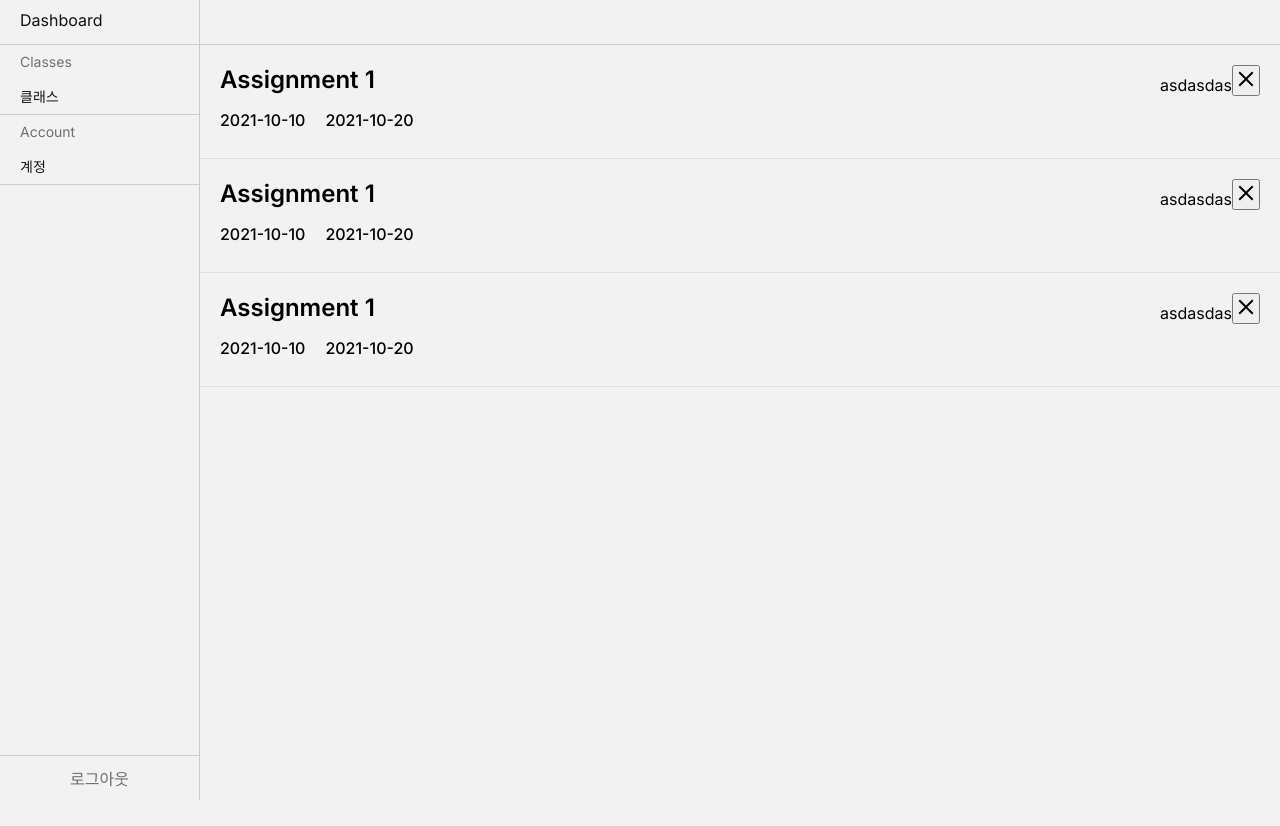
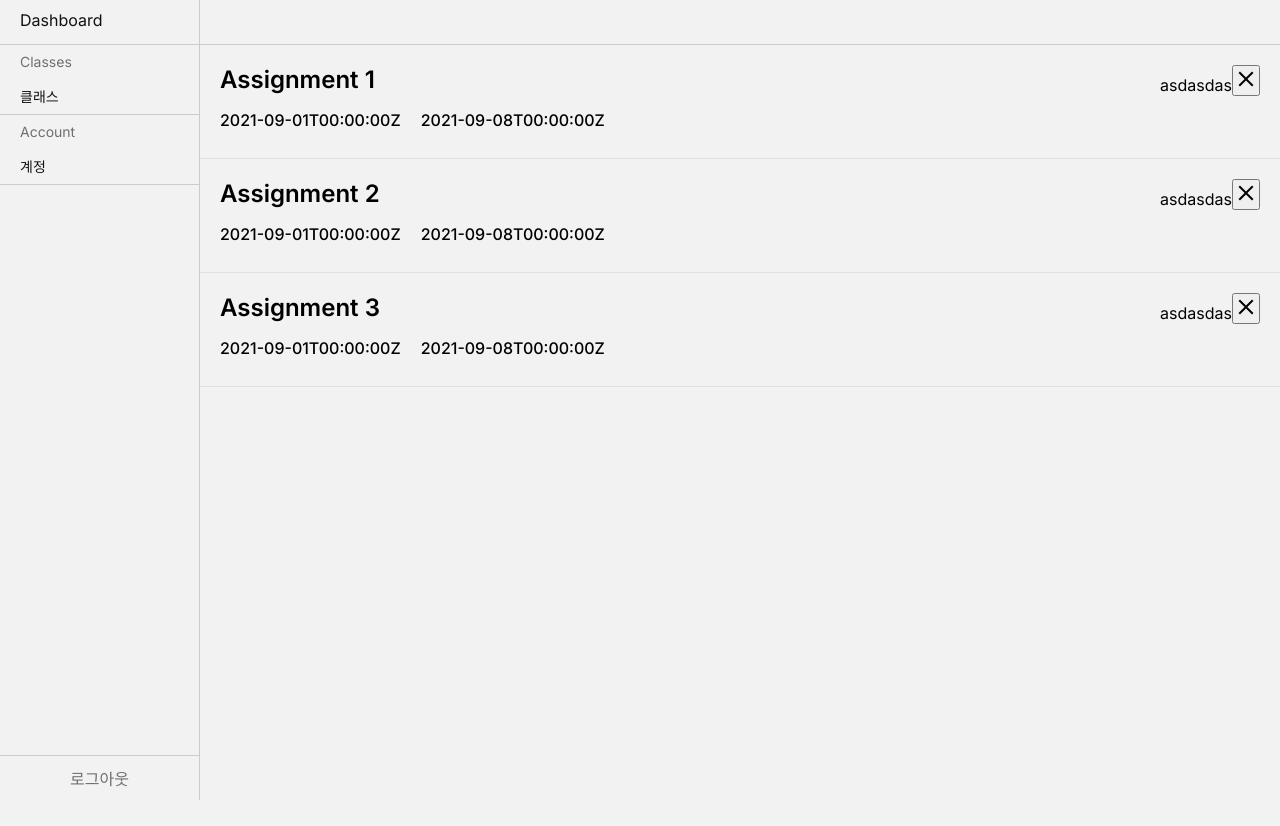
Before and after one commit to bayy1216/Grading-X-FE, a Next.js app: page /dashboard/course/1 in a window 1280 px wide. Shown: the top 826 px of the page. Built offline with nearby package versions, Linux system fonts and the light colour scheme.

Commit message:
#1 [Feat]: examDetail 페이지 추가

```diff
--- a/src/api/assignment/assignment.request.ts
+++ b/src/api/exam/exam.request.ts
@@ -1,4 +1,4 @@
-export interface AssignmentCreateRequest {
+export interface ExamCreateRequest {
   name: string;
   description: string;
   startTime: string;
@@ -6,7 +6,7 @@ export interface AssignmentCreateRequest {
 }
 
 
-export interface AssignmentUpdateRequest {
+export interface ExamUpdateRequest {
   name: string;
   description: string;
   startTime: string;
--- a/src/api/assignment/assignment.response.ts
+++ b/src/api/exam/exam.response.ts
@@ -1,11 +1,11 @@
-export interface Assignment{
+export interface Exam {
   id: number;
   name: string;
   startTime: string;
   endTime: string;
 }
 
-export interface AssignmentDetail{
+export interface ExamDetail {
   id: number;
   name: string;
   description: string;
--- a/src/app/(afterLogin)/dashboard/course/[courseId]/_component/AssignmentItem.tsx
+++ b/src/app/(afterLogin)/dashboard/course/[courseId]/_component/ExamItem.tsx
@@ -1,26 +1,26 @@
-import style from './assignmentItem.module.css';
-import {Assignment} from "@/api/assignment/assignment.response";
+import style from './examItem.module.css';
+import {Exam} from "@/api/exam/exam.response"
 
 
 type Props = {
-  assignment: Assignment;
+  exam: Exam;
 };
 
 
-export default function AssignmentItem({assignment}: Props){
+export default function ExamItem({exam}: Props){
 
   return (
     <div className={style.container}>
       <div className={style.leftWrapper}>
         <div className={style.title}>
-          {assignment.name}
+          {exam.name}
         </div>
         <div className={style.data}>
           <div className={style.startTime}>
-            {assignment.startTime}
+            {exam.startTime}
           </div>
           <div className={style.endTime}>
-            {assignment.endTime}
+            {exam.endTime}
           </div>
         </div>
       </div>
--- a/src/app/(afterLogin)/dashboard/course/[courseId]/page.module.css
+++ b/src/app/(afterLogin)/dashboard/course/[courseId]/page.module.css
@@ -6,3 +6,7 @@
   width: 100%;
   height: 100%;
 }
+
+.item {
+  width: 100%;
+}
--- a/src/app/(afterLogin)/dashboard/course/[courseId]/page.tsx
+++ b/src/app/(afterLogin)/dashboard/course/[courseId]/page.tsx
@@ -1,28 +1,58 @@
-import AssignmentItem from "@/app/(afterLogin)/dashboard/course/[courseId]/_component/AssignmentItem";
+"use client";
+import ExamItem from "@/app/(afterLogin)/dashboard/course/[courseId]/_component/ExamItem";
 import style from "./page.module.css"
-import {Assignment} from "@/api/assignment/assignment.response";
+import {Exam} from "@/api/exam/exam.response";
+import {useRouter} from "next/navigation";
 
 
 type Props = {
   params: {
-    classId: string;
+    courseId: string;
   }
 };
 
-const sampleData: Assignment = {
-  id: 1,
-  name: "Assignment 1",
-  startTime: "2021-10-10",
-  endTime: "2021-10-20"
-}
+const sampleDatas: Exam[] = [
+  {
+    id: 1,
+    name: "Assignment 1",
+    startTime: "2021-09-01T00:00:00Z",
+    endTime: "2021-09-08T00:00:00Z",
+  },
+  {
+    id: 2,
+    name: "Assignment 2",
+    startTime: "2021-09-01T00:00:00Z",
+    endTime: "2021-09-08T00:00:00Z",
+  },
+  {
+    id: 3,
+    name: "Assignment 3",
+    startTime: "2021-09-01T00:00:00Z",
+    endTime: "2021-09-08T00:00:00Z",
+  }
+]
 
-export default function Page({params} : Props) {
+export default function Page({params}: Props) {
+
+  const router = useRouter();
+  const onClick = (id: number) => {
+    router.push(`/dashboard/course/${params.courseId}/exam/${id}`);
+    console.log("Clicked");
+  }
+
+
 
   return (
     <div className={style.container}>
-      <AssignmentItem assignment={sampleData} />
-      <AssignmentItem assignment={sampleData} />
-      <AssignmentItem assignment={sampleData} />
+      {
+        sampleDatas.map((assignment) =>
+          <div key={assignment.id} onClick={()=> onClick(assignment.id)} className={style.item}>
+            <ExamItem exam={assignment} />
+          </div>
+
+        )
+      }
+
     </div>
   )
 }
```
Also changed, not shown: src/app/(afterLogin)/dashboard/course/[courseId]/exam/[examId]/page.tsx (added, +7 -0 lines), src/app/(afterLogin)/dashboard/course/[courseId]/_component/examItem.module.css (renamed from src/app/(afterLogin)/dashboard/course/[courseId]/_component/assignmentItem.module.css).
